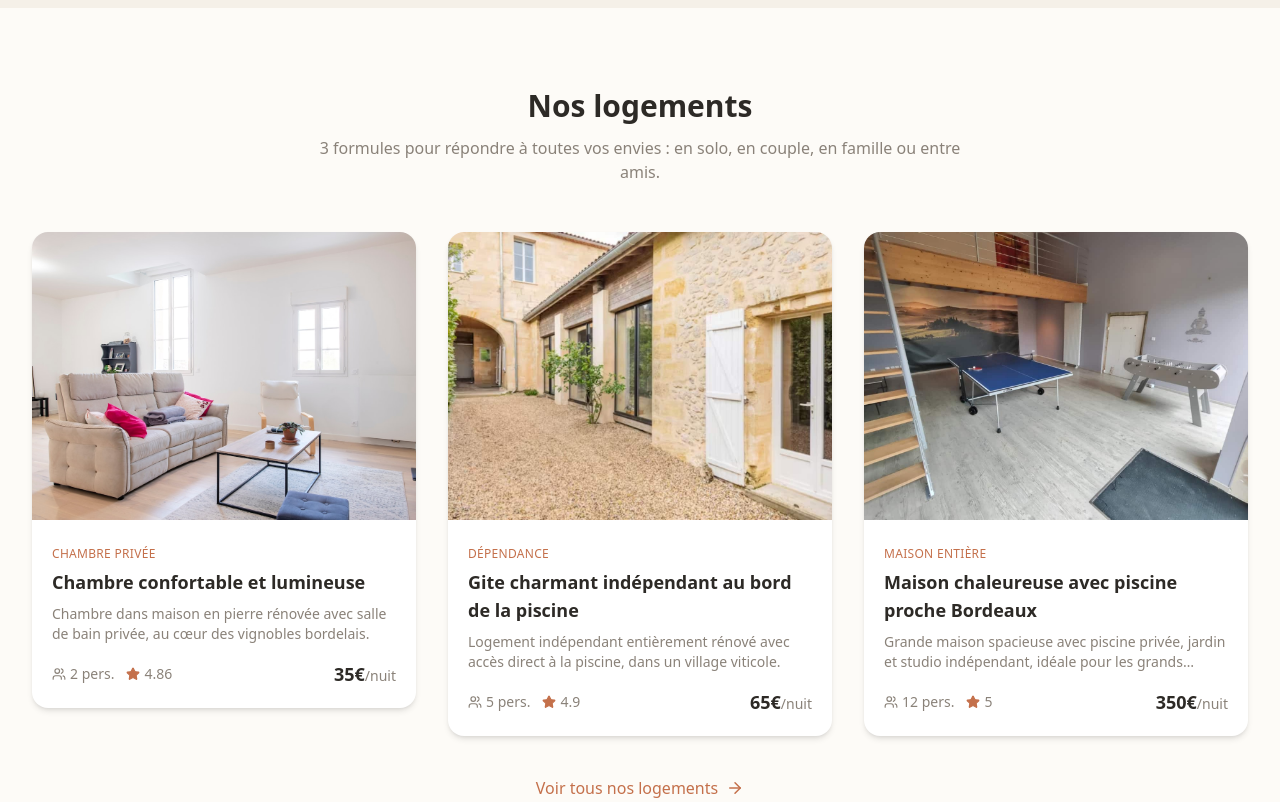
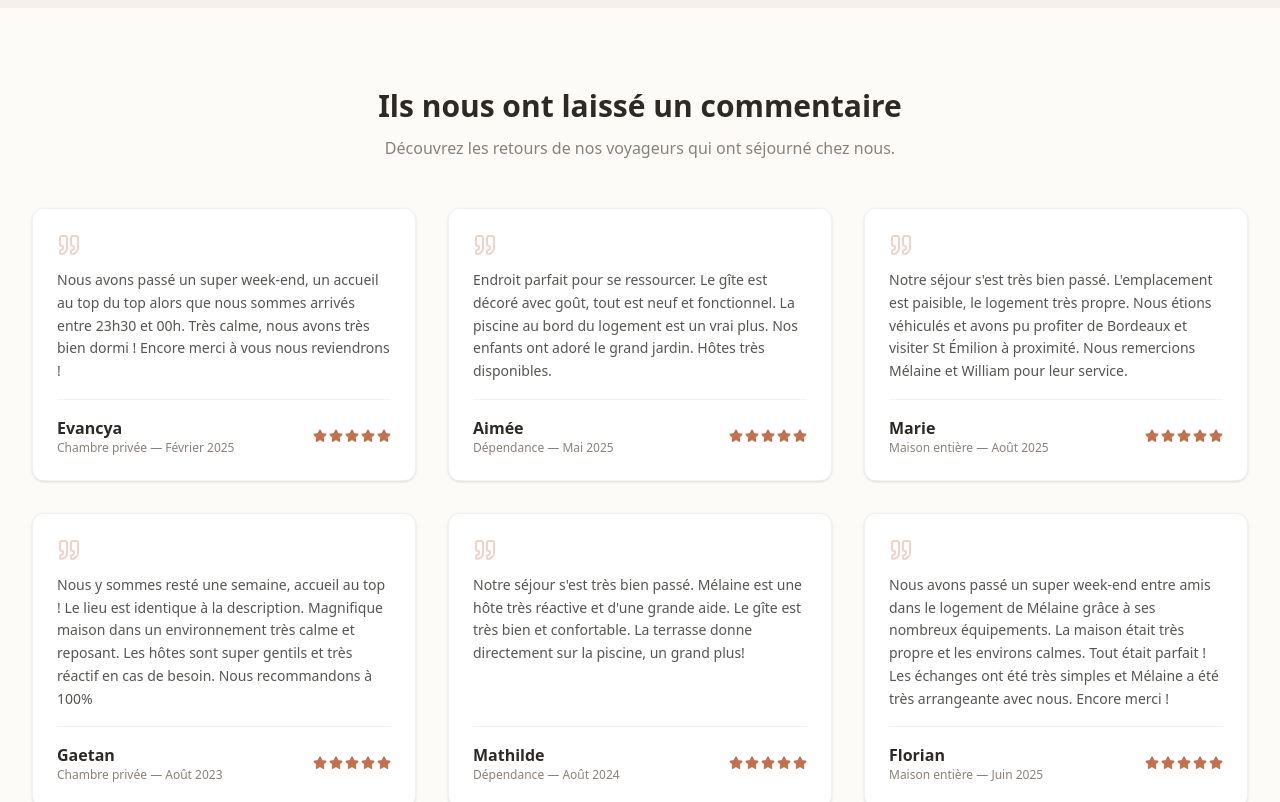
Before and after one commit to william-estupina/location-maison, a React (Vite) app: page / in a window 1280 px wide. Shown: the part 1000-1802 px from the top of the page. Built offline with nearby package versions, Linux system fonts and the light colour scheme.

Commit message:
ajout de la section commentaires

```diff
--- /dev/null
+++ b/src/data/reviews.ts
@@ -0,0 +1,59 @@
+export interface Review {
+  author: string;
+  date: string;
+  text: string;
+  rating: number;
+  propertySlug: string;
+  propertyType: string;
+}
+
+export const reviews: Review[] = [
+  {
+    author: 'Evancya',
+    date: 'Février 2025',
+    text: 'Nous avons passé un super week-end, un accueil au top du top alors que nous sommes arrivés entre 23h30 et 00h. Très calme, nous avons très bien dormi ! Encore merci à vous nous reviendrons !',
+    rating: 5,
+    propertySlug: 'chambre-privee',
+    propertyType: 'Chambre privée',
+  },
+  {
+    author: 'Aimée',
+    date: 'Mai 2025',
+    text: 'Endroit parfait pour se ressourcer. Le gîte est décoré avec goût, tout est neuf et fonctionnel. La piscine au bord du logement est un vrai plus. Nos enfants ont adoré le grand jardin. Hôtes très disponibles.',
+    rating: 5,
+    propertySlug: 'dependance',
+    propertyType: 'Dépendance',
+  },
+  {
+    author: 'Marie',
+    date: 'Août 2025',
+    text: 'Notre séjour s\'est très bien passé. L\'emplacement est paisible, le logement très propre. Nous étions véhiculés et avons pu profiter de Bordeaux et visiter St Émilion à proximité. Nous remercions Mélaine et William pour leur service.',
+    rating: 5,
+    propertySlug: 'maison-entiere',
+    propertyType: 'Maison entière',
+  },
+  {
+    author: 'Gaetan',
+    date: 'Août 2023',
+    text: 'Nous y sommes resté une semaine, accueil au top ! Le lieu est identique à la description. Magnifique maison dans un environnement très calme et reposant. Les hôtes sont super gentils et très réactif en cas de besoin. Nous recommandons à 100%',
+    rating: 5,
+    propertySlug: 'chambre-privee',
+    propertyType: 'Chambre privée',
+  },
+  {
+    author: 'Mathilde',
+    date: 'Août 2024',
+    text: 'Notre séjour s\'est très bien passé. Mélaine est une hôte très réactive et d\'une grande aide. Le gîte est très bien et confortable. La terrasse donne directement sur la piscine, un grand plus!',
+    rating: 5,
+    propertySlug: 'dependance',
+    propertyType: 'Dépendance',
+  },
+  {
+    author: 'Florian',
+    date: 'Juin 2025',
+    text: 'Nous avons passé un super week-end entre amis dans le logement de Mélaine grâce à ses nombreux équipements. La maison était très propre et les environs calmes. Tout était parfait ! Les échanges ont été très simples et Mélaine a été très arrangeante avec nous. Encore merci !',
+    rating: 5,
+    propertySlug: 'maison-entiere',
+    propertyType: 'Maison entière',
+  },
+];
--- a/src/pages/Home.tsx
+++ b/src/pages/Home.tsx
@@ -1,6 +1,7 @@
 import { Link } from 'react-router';
-import { ArrowRight, MapPin, Waves, TreePine } from 'lucide-react';
+import { ArrowRight, MapPin, Waves, TreePine, Star, Quote } from 'lucide-react';
 import { properties } from '../data/properties';
+import { reviews } from '../data/reviews';
 import PropertyCard from '../components/PropertyCard';
 import FadeIn from '../components/FadeIn';
 
@@ -84,6 +85,45 @@ export default function Home() {
         </div>
       </section>
 
+      {/* Testimonials */}
+      <section className="py-20">
+        <div className="max-w-7xl mx-auto px-4 sm:px-6 lg:px-8">
+          <FadeIn>
+            <div className="text-center mb-12">
+              <h2 className="text-3xl font-bold text-charcoal">Ils nous ont laissé un commentaire</h2>
+              <p className="mt-3 text-warm-gray max-w-2xl mx-auto">
+                Découvrez les retours de nos voyageurs qui ont séjourné chez nous.
+              </p>
+            </div>
+          </FadeIn>
+          <div className="grid grid-cols-1 md:grid-cols-2 lg:grid-cols-3 gap-8">
+            {reviews.slice(0, 6).map((review, index) => (
+              <FadeIn key={index}>
+                <div className="bg-white rounded-xl shadow-sm border border-warm-gray/10 p-6 h-full flex flex-col">
+                  <Quote size={24} className="text-terracotta/30 mb-3" />
+                  <p className="text-charcoal/80 text-sm leading-relaxed flex-1">
+                    {review.text}
+                  </p>
+                  <div className="mt-4 pt-4 border-t border-warm-gray/10">
+                    <div className="flex items-center justify-between">
+                      <div>
+                        <p className="font-semibold text-charcoal">{review.author}</p>
+                        <p className="text-xs text-warm-gray">{review.propertyType} — {review.date}</p>
+                      </div>
+                      <div className="flex gap-0.5">
+                        {Array.from({ length: review.rating }).map((_, i) => (
+                          <Star key={i} size={14} className="fill-terracotta text-terracotta" />
+                        ))}
+                      </div>
+                    </div>
+                  </div>
+                </div>
+              </FadeIn>
+            ))}
+          </div>
+        </div>
+      </section>
+
       {/* Properties preview */}
       <section className="py-20">
         <div className="max-w-7xl mx-auto px-4 sm:px-6 lg:px-8">
```
Also changed, not shown: 1 other file (tests, documents, lock files or other folders).
